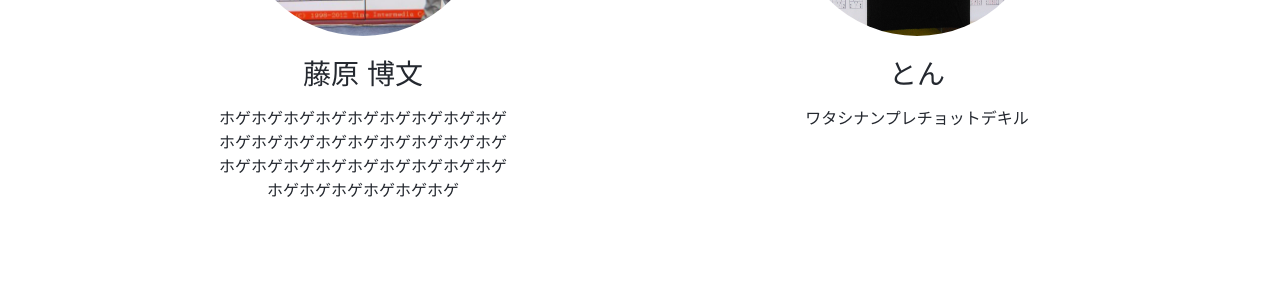
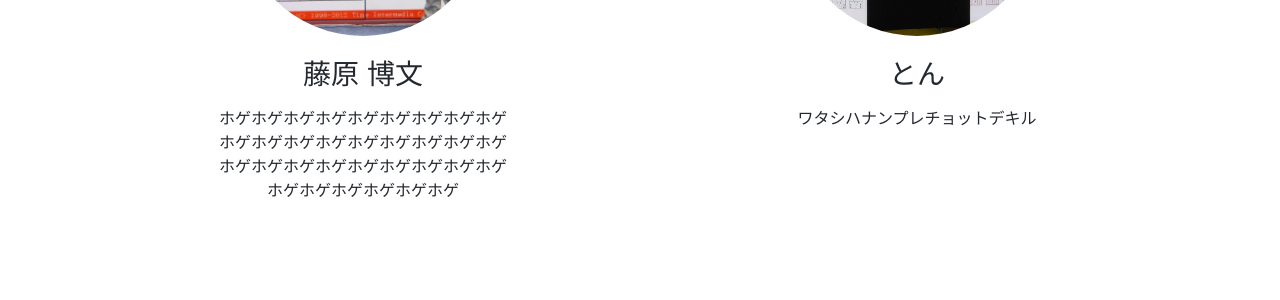
Before and after one commit to timedia/puzzle.gr.jp, a Jekyll site: the page built from index.html, in a window 1280 px wide and 900 px high, scrolled down 891 px. Shown: the part 150-450 px from the top of the window. Built offline with Jekyll 4.4.1, drawn with Linux system fonts in a browser that asks for light colours; nearby versions of some CDN libraries; the list of posts is cut into pages by our own code.

Commit message:
fix member-description

```diff
--- a/index.html
+++ b/index.html
@@ -26,7 +26,7 @@ layout: default
     <div class="member col-md-6">
       <img class="member-img" src="{{ '/assets/images/member/ton.jpg' | relative_url }}">
       <h3 class="member-name">とん</h3>
-      <p class="member-description">ワタシナンプレチョットデキル</p>
+      <p class="member-description">ワタシハナンプレチョットデキル</p>
     </div>
   </div>
 </div>
```
